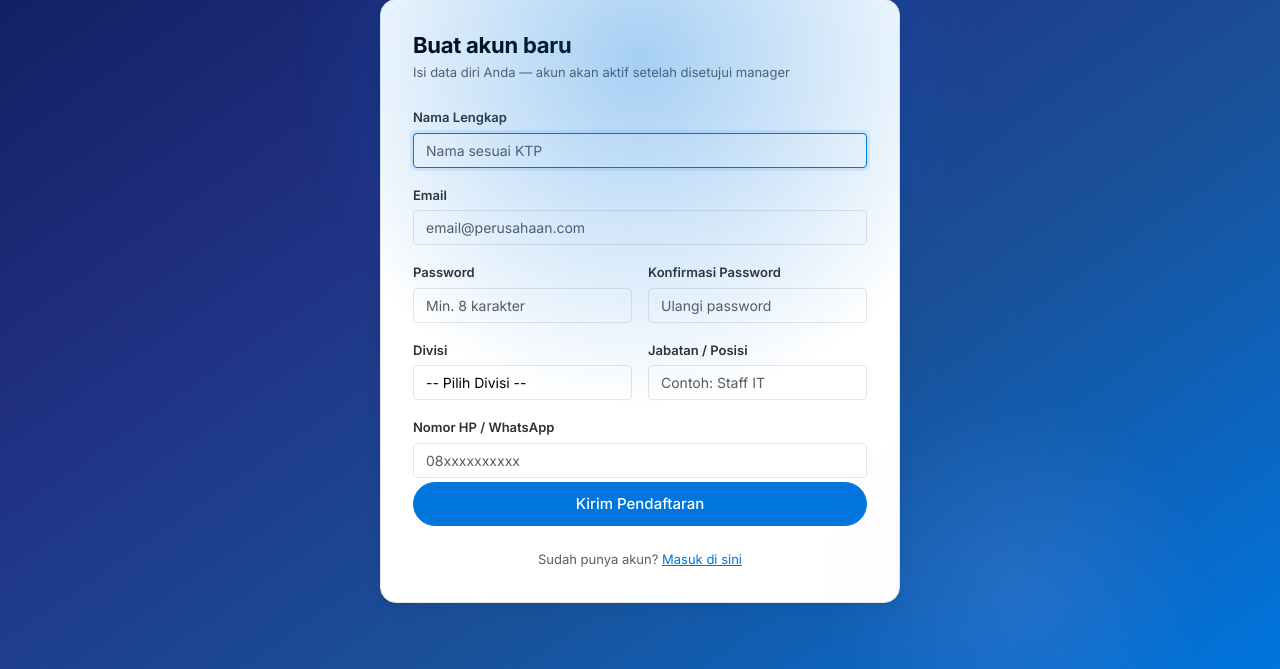
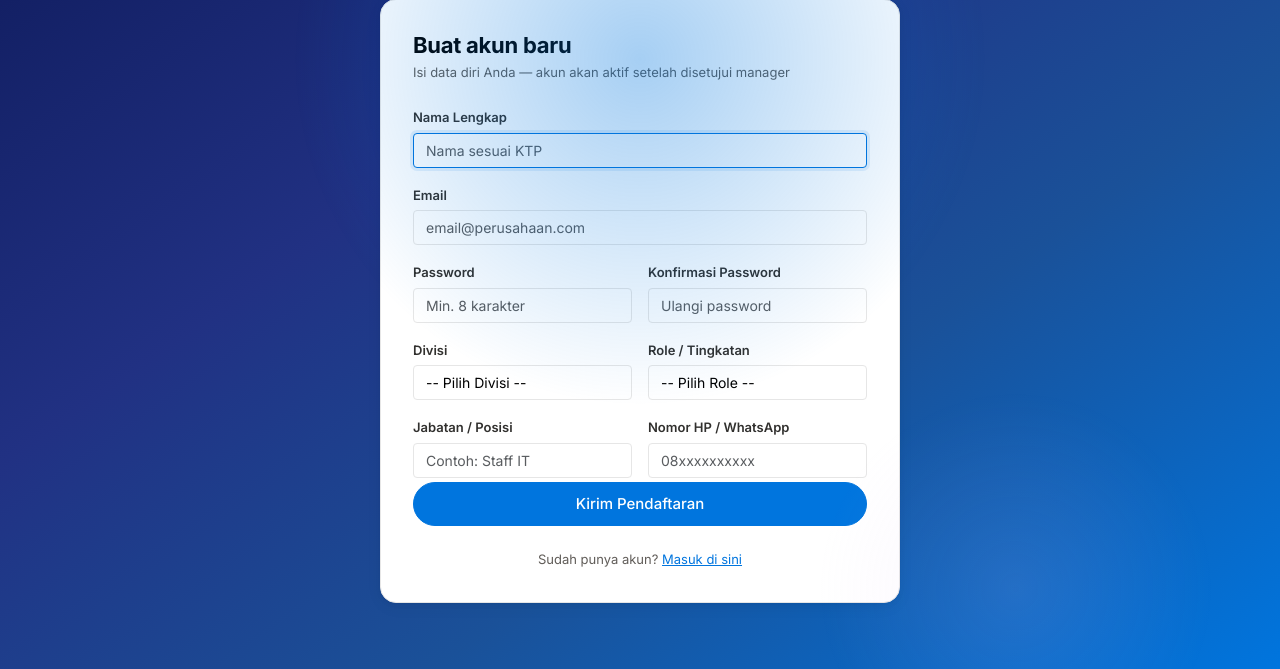
Before and after one commit to akmaldthree-ux/activity, a Laravel app: page /register in a window 1280 px wide. Shown: the part 131-800 px from the top of the page. Run offline with Laravel 12, Linux system fonts and the light colour scheme; data comes from the database, SQL or seed files in the repository.

Commit message:
Add role select to registration form
Pendaftar sekarang memilih role (Karyawan/Leader/Manager/Direksi) saat
registrasi, bukan hardcoded ke 'karyawan'. Notifikasi email disesuaikan:
pendaftar Manager/Direksi hanya notif ke admin, bukan ke manager divisi.

Co-Authored-By: Claude Sonnet 4.6 <noreply@anthropic.com>
Claude-Session: https://claude.ai/code/session_01MnA8jvTMopWAgjh4N1wyUN

```diff
--- a/app/Http/Controllers/Auth/RegisterController.php
+++ b/app/Http/Controllers/Auth/RegisterController.php
@@ -25,6 +25,7 @@ class RegisterController extends Controller
             'email'                 => ['required', 'email', 'unique:users'],
             'password'              => ['required', 'string', 'min:8', 'confirmed'],
             'division_id'           => ['required', 'exists:divisions,id'],
+            'role'                  => ['required', 'in:karyawan,leader,manager,direksi'],
             'jabatan'               => ['required', 'string', 'max:255'],
             'no_hp'                 => ['required', 'string', 'max:20'],
         ]);
@@ -33,7 +34,7 @@ class RegisterController extends Controller
             'name'        => $data['name'],
             'email'       => $data['email'],
             'password'    => Hash::make($data['password']),
-            'role'        => 'karyawan',
+            'role'        => $data['role'],
             'division_id' => $data['division_id'],
             'jabatan'     => $data['jabatan'],
             'no_hp'       => $data['no_hp'],
@@ -41,12 +42,15 @@ class RegisterController extends Controller
             'is_active'   => false,
         ]);
 
-        // Kirim email notifikasi ke manager divisi & admin
-        $managers = User::where(function ($q) use ($user) {
-                $q->where('role', 'manager')->where('division_id', $user->division_id);
+        // Notif ke admin; tambah manager divisi jika pendaftar adalah karyawan/leader
+        $managers = User::where('is_active', true)
+            ->where(function ($q) use ($user) {
+                $q->where('role', 'admin');
+                if (in_array($user->role, ['karyawan', 'leader'])) {
+                    $q->orWhere(fn($q2) => $q2->where('role', 'manager')
+                                              ->where('division_id', $user->division_id));
+                }
             })
-            ->orWhere('role', 'admin')
-            ->where('is_active', true)
             ->get();
 
         try {
--- a/resources/views/auth/register.blade.php
+++ b/resources/views/auth/register.blade.php
@@ -55,12 +55,23 @@
             </div>
 
             <div class="col-md-6">
+                <label class="form-label">Role / Tingkatan</label>
+                <select name="role" class="form-select" required>
+                    <option value="">-- Pilih Role --</option>
+                    <option value="karyawan" {{ old('role') === 'karyawan' ? 'selected' : '' }}>Karyawan</option>
+                    <option value="leader"   {{ old('role') === 'leader'   ? 'selected' : '' }}>Leader</option>
+                    <option value="manager"  {{ old('role') === 'manager'  ? 'selected' : '' }}>Manager</option>
+                    <option value="direksi"  {{ old('role') === 'direksi'  ? 'selected' : '' }}>Direksi</option>
+                </select>
+            </div>
+
+            <div class="col-md-6">
                 <label class="form-label">Jabatan / Posisi</label>
                 <input type="text" name="jabatan" class="form-control"
                        placeholder="Contoh: Staff IT" value="{{ old('jabatan') }}" required>
             </div>
 
-            <div class="col-12">
+            <div class="col-md-6">
                 <label class="form-label">Nomor HP / WhatsApp</label>
                 <input type="text" name="no_hp" class="form-control"
                        placeholder="08xxxxxxxxxx" value="{{ old('no_hp') }}" required>
```
